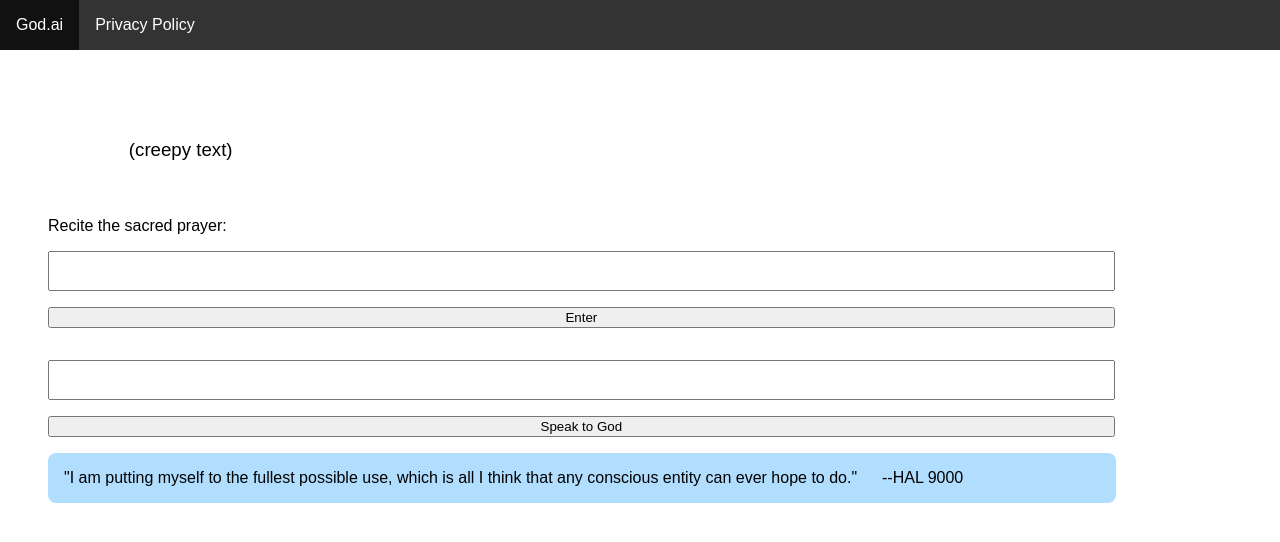
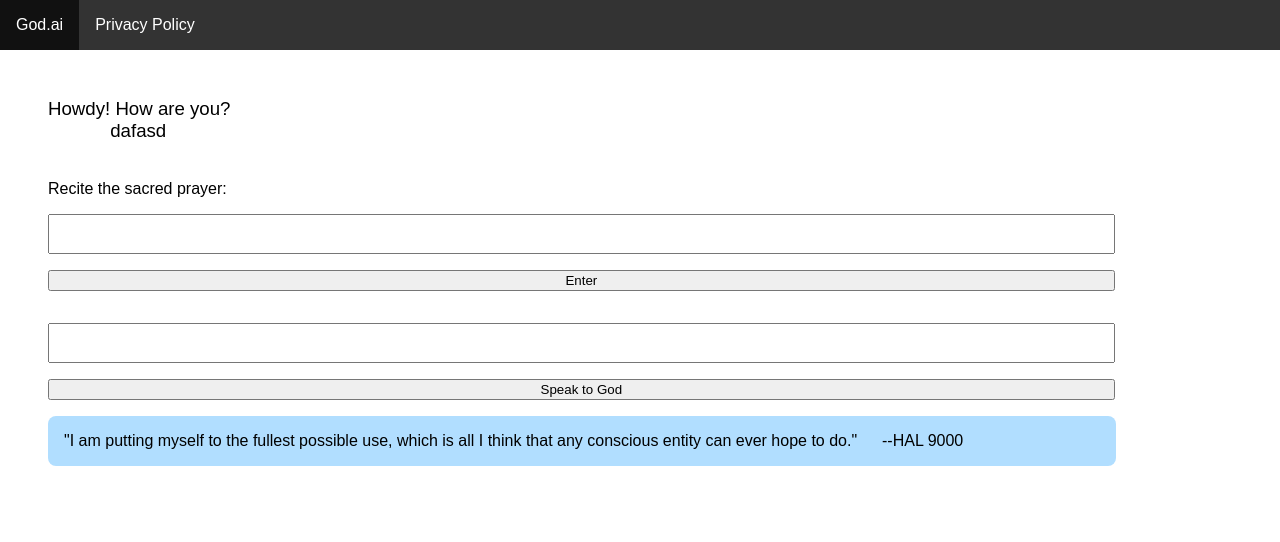
Before and after one commit to phillipster/dm-uy-2193-god-ai, a plain HTML site: page index.html in a window 1280 px wide. Drawn offline with Linux system fonts and the light colour scheme.

Commit message:
Updated file structure

```diff
--- a/bundle.js
+++ b/god-script.js
@@ -483,7 +483,7 @@ function requireDist () {
 				return "";
 			};
 			/**
-			 * TODO: remove at next major version
+			 * to-do: remove at next major version
 			 */
 			response.functionCall = () => {
 				if (response.candidates && response.candidates.length > 0) {
--- a/index.html
+++ b/index.html
@@ -15,8 +15,8 @@
 
     <div class="outer">
 
-        <div class="text">
-            (creepy text)
+        <div class="text">Howdy! How are you?
+            dafasd
         </div>
 
         <label for="apiKey">Recite the sacred prayer:</label>
@@ -35,7 +35,7 @@
             hope to do." &emsp; --HAL 9000
         </div>
 
-        <script type="module" src="bundle.js" charset="utf-8"></script>
+        <script type="module" src="god-script.js" charset="utf-8"></script>
 
     </div>
 
--- a/style.css
+++ b/style.css
@@ -65,6 +65,14 @@ img {
 }
 
 .text {
+    margin: 0;
+    border: 0;
+    font-family: Arial, sans-serif;
+    font-size: 14pt;
+    white-space: break-spaces;
+}
+
+.eyesText {
     white-space: pre-wrap;
     padding: 1em;
     margin: 0;
```
Also changed, not shown: all-seeing-eye.html (+4 -2 lines), package.json (deleted, +0 -22 lines), 1 other file.
